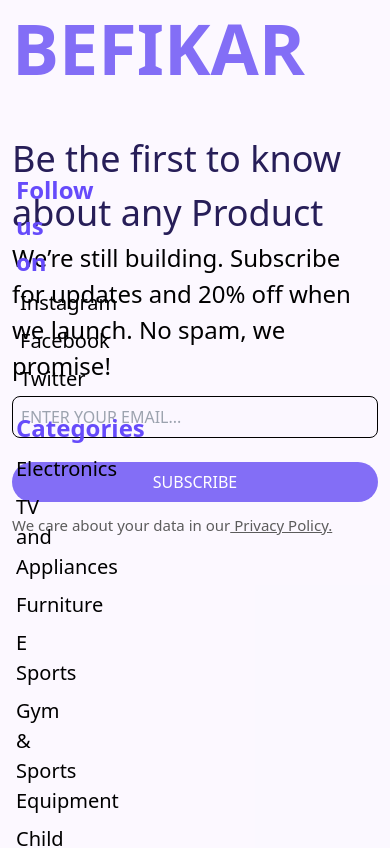
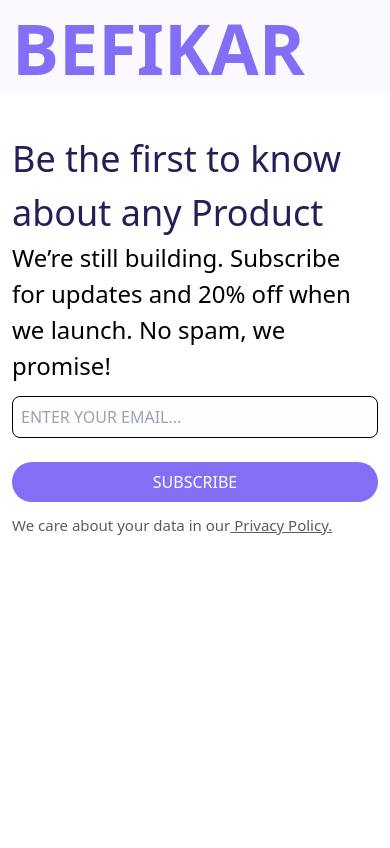
Before and after one commit to deep-69bits/SellSafe, a Next.js app: page / in a window 390 px wide. Shown: the part 6020-6868 px from the top of the page. After the commit the page ends 6557 px from the top, so only its background shows below. Built offline with nearby package versions, Linux system fonts and the light colour scheme; a web font is replaced by a local one.

Commit message:
fixing footer

```diff
--- a/src/components/Layout/Footer.tsx
+++ b/src/components/Layout/Footer.tsx
@@ -4,8 +4,8 @@ import Arial from '../Text/Arial'
 const Footer = () => {
   return (
     <section >
-      <div className='mt-5'>
-        <div className='lg:flex block lg:justify-between  px-4  lg:px-10 py-10'>
+      <div className='lg:block hidden  mt-5'>
+        <div className='lg:flex  block lg:justify-between  px-4  lg:px-10 py-10'>
           <div className='flex flex-col gap-y-4'>
 
             <div className='flex flex-col gap-y-2'>
```
